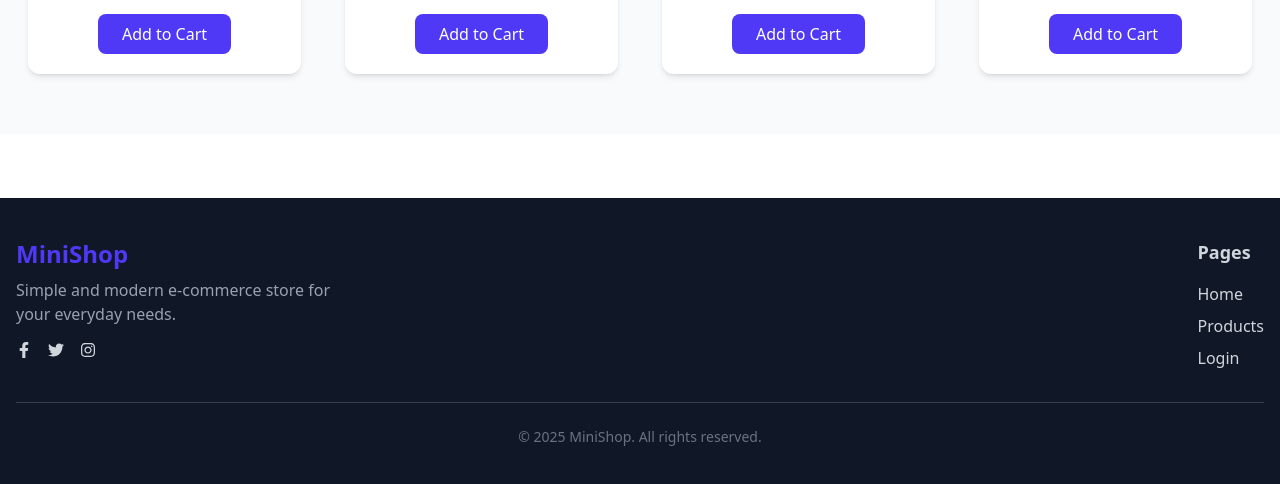
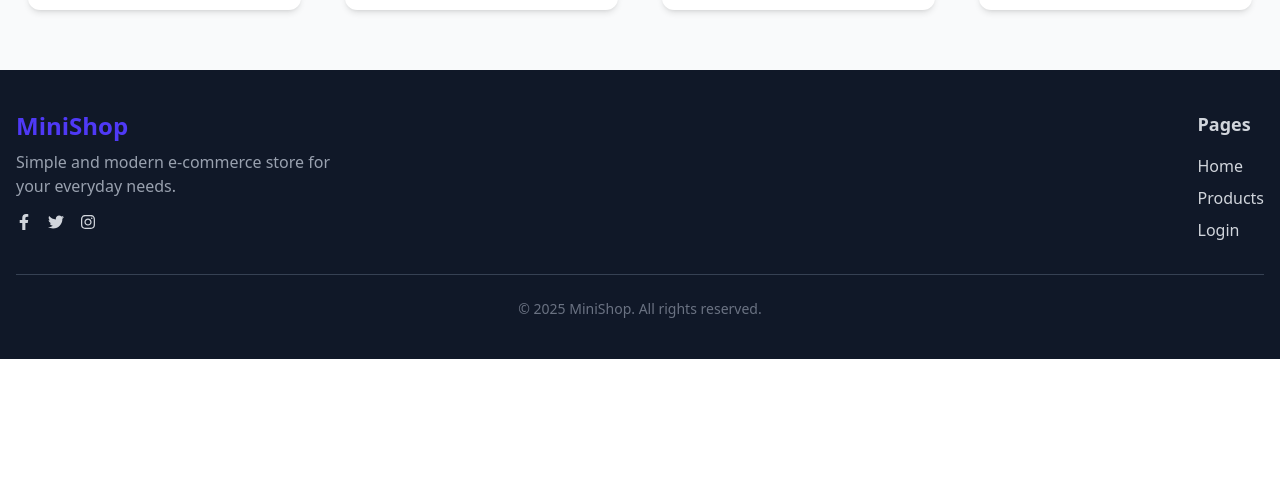
Before and after one commit to OmorFaruk63/tizaraa, a Next.js app: page / in a window 1280 px wide. Shown: the part 1430-1914 px from the top of the page. After the commit the page ends 1789 px from the top, so only its background shows below. Built offline with nearby package versions, Linux system fonts and the light colour scheme; no server answers.

Commit message:
Remove unnecessary margin from Footer and HomePage components

```diff
--- a/src/components/Footer.tsx
+++ b/src/components/Footer.tsx
@@ -4,7 +4,7 @@
 
 const Footer: React.FC = () => {
   return (
-    <footer className="bg-gray-900 text-gray-300 mt-16">
+    <footer className="bg-gray-900 text-gray-300">
       <div className="max-w-7xl mx-auto px-4 py-10">
         <div className="flex flex-col md:flex-row justify-between items-center md:items-start gap-8">
 
--- a/src/components/HomePage.tsx
+++ b/src/components/HomePage.tsx
@@ -12,7 +12,7 @@
 const HomePage: React.FC<HomePageProps> = ({ data }) => {
 
   return (
-    <div className="pt-16 bg-gray-50">
+    <div className="bg-gray-50">
       {/* Hero Section */}
       <HeroSection />
       {/* Product Listing */}
```
